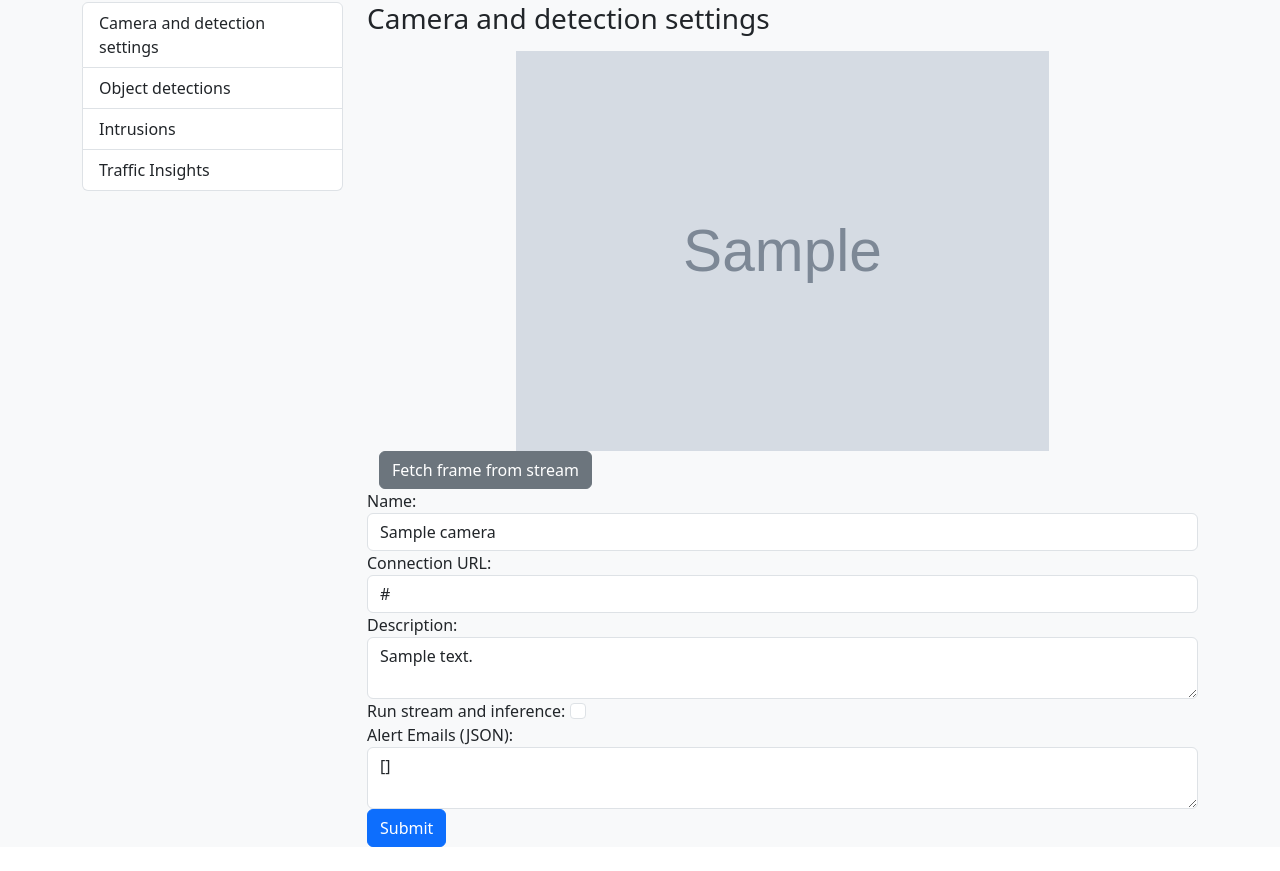
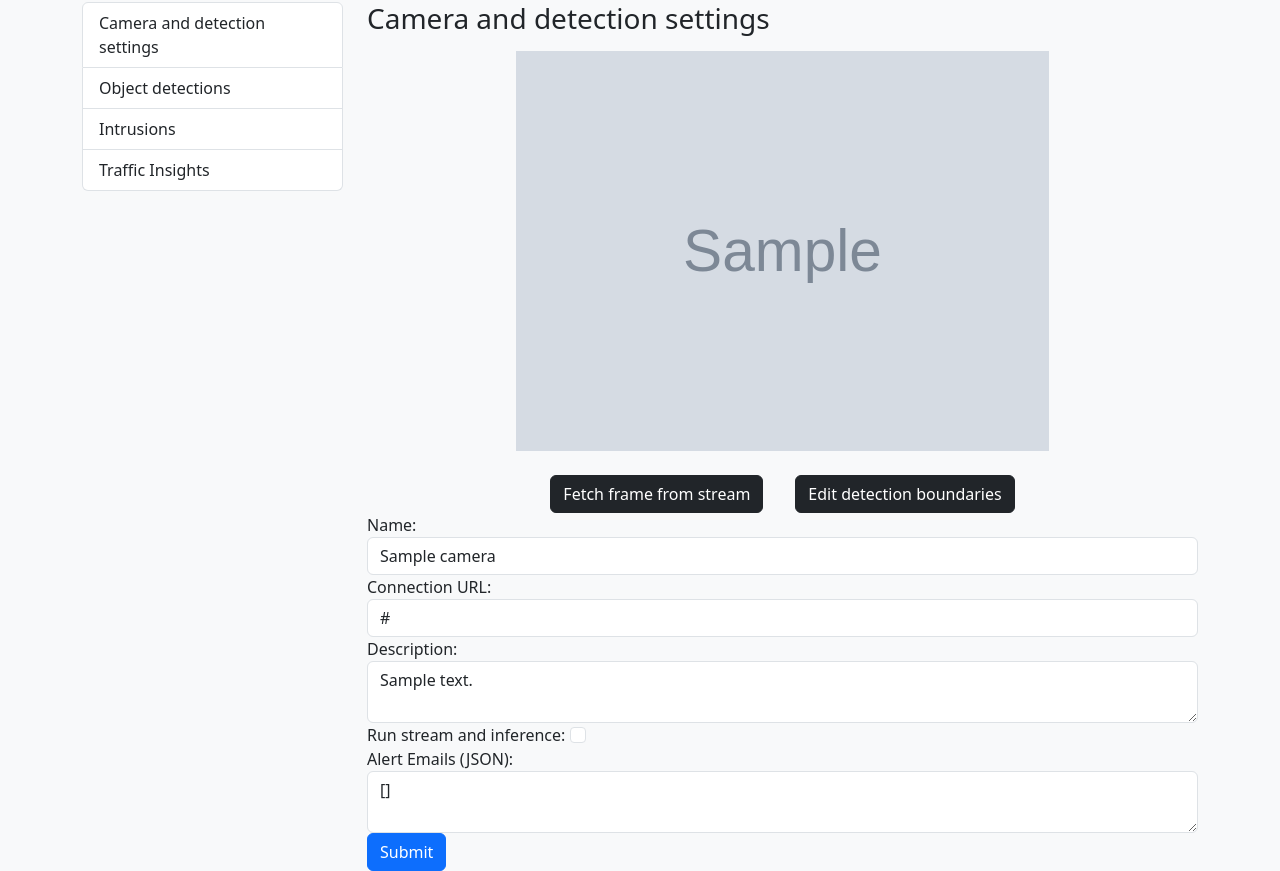
Before and after one commit to Aditya-1208/SurveilHub, a Flask app: template app/templates/camera/settings.html in a window 1280 px wide. Shown: the part 77-948 px from the top of the page. Before the commit the page ends 924 px from the top, so only its background shows below. Run offline with Flask 3, Linux system fonts and the light colour scheme; the template is opened without the code that fills it: most values are stand-ins (such as "Sample title", 1, 10 or a date in 2020); grey boxes marked "Sample" are stand-in pictures; parts of the project's set-up code (start-up, migrations or seed data) failed here and were passed over.

Commit message:
design changes

```diff
--- a/app/__init__.py
+++ b/app/__init__.py
@@ -28,8 +28,7 @@ def create_app(config_class=Config):
     @app.route('/')
     def home():
         cameras = Camera.query.all()
-        cameras_data = [{'id': camera.id, 'name': camera.name, 'description': camera.description} for camera in cameras]
-        return render_template('main_dashboard.html',cameras=cameras_data)
+        return render_template('main_dashboard.html',cameras=cameras)
 
     # Route to create a new camera
     @app.route('/cameras', methods=['GET'])
--- a/app/templates/camera/settings.html
+++ b/app/templates/camera/settings.html
@@ -6,11 +6,17 @@
 </h3>
 
 <form method="POST" action="{{ url_for('update_camera', camera_id=camera.id) }}" class="mt-3">
-    <div class="container">
+    <div class="container d-flex flex-column">
         <img src="{% if camera.image_path %}/static/camera/reference_images/{{ camera.image_path }}{% else %}/static/images/default.jpg{% endif %}"
-            class="card-img-top" alt="...">
-        <a href="{{ url_for('fetch_camera_frame', camera_id=camera.id) }}" class="btn btn-secondary">Fetch frame from
-            stream</a>
+            class="card-img-top mb-4" alt="...">
+        <div class="d-flex justify-content-center" style="gap: 2rem;">
+            <a href="{{ url_for('fetch_camera_frame', camera_id=camera.id) }}" class="btn btn-dark">Fetch frame
+                from
+                stream</a>
+            <button type="button" class="btn btn-dark" data-toggle="modal" data-target="#exampleModal">
+                Edit detection boundaries
+            </button>
+        </div>
     </div>
     <div class="form-group">
         <label for="name">Name:</label>
--- a/app/templates/camera_index.html
+++ b/app/templates/camera_index.html
@@ -32,8 +32,8 @@
 
 <style>
     .list-group-item.active {
-        background-color: darkslategray !important;
-        border-color: darkslategray !important;
+        background-color: #212529;
+        border-color: #212529;
     }
 </style>
 {% endblock %}
--- a/app/templates/main_dashboard.html
+++ b/app/templates/main_dashboard.html
@@ -6,19 +6,19 @@
 <div class="row">
     <div class="col-md-12 d-flex justify-content-between align-items-center mb-4">
         <h2 class="d-inline-block">All Cameras</h2>
-        <a href="{{ url_for('create_camera_page') }}" class="btn btn-primary">Create Camera</a>
+        <a href="{{ url_for('create_camera_page') }}" class="btn btn-   ">Create Camera</a>
     </div>
 
     <!-- List of cameras -->
     {% for camera in cameras %}
     <div class="col-md-4 mb-4">
         <div class="card" style="width: 18rem;">
-            <img src="{% if camera.image_path %}{{ camera.image_path }}{% else %}/static/images/default.jpg{% endif %}"
+            <img src="{% if camera.image_path %}/static/camera/reference_images/{{ camera.image_path }}{% else %}/static/images/default.jpg{% endif %}"
                 class="card-img-top" alt="...">
             <div class="card-body">
                 <h5 class="card-title">{{ camera.name }}</h5>
                 <p class="card-text">{{ camera.description }}</p>
-                <a href="{{ url_for('view_camera', camera_id=camera.id) }}" class="btn btn-primary">Camera
+                <a href="{{ url_for('view_camera', camera_id=camera.id) }}" class="btn btn- ">Camera
                     Dashboard</a>
             </div>
         </div>
```
Also changed, not shown: 1 other file.
